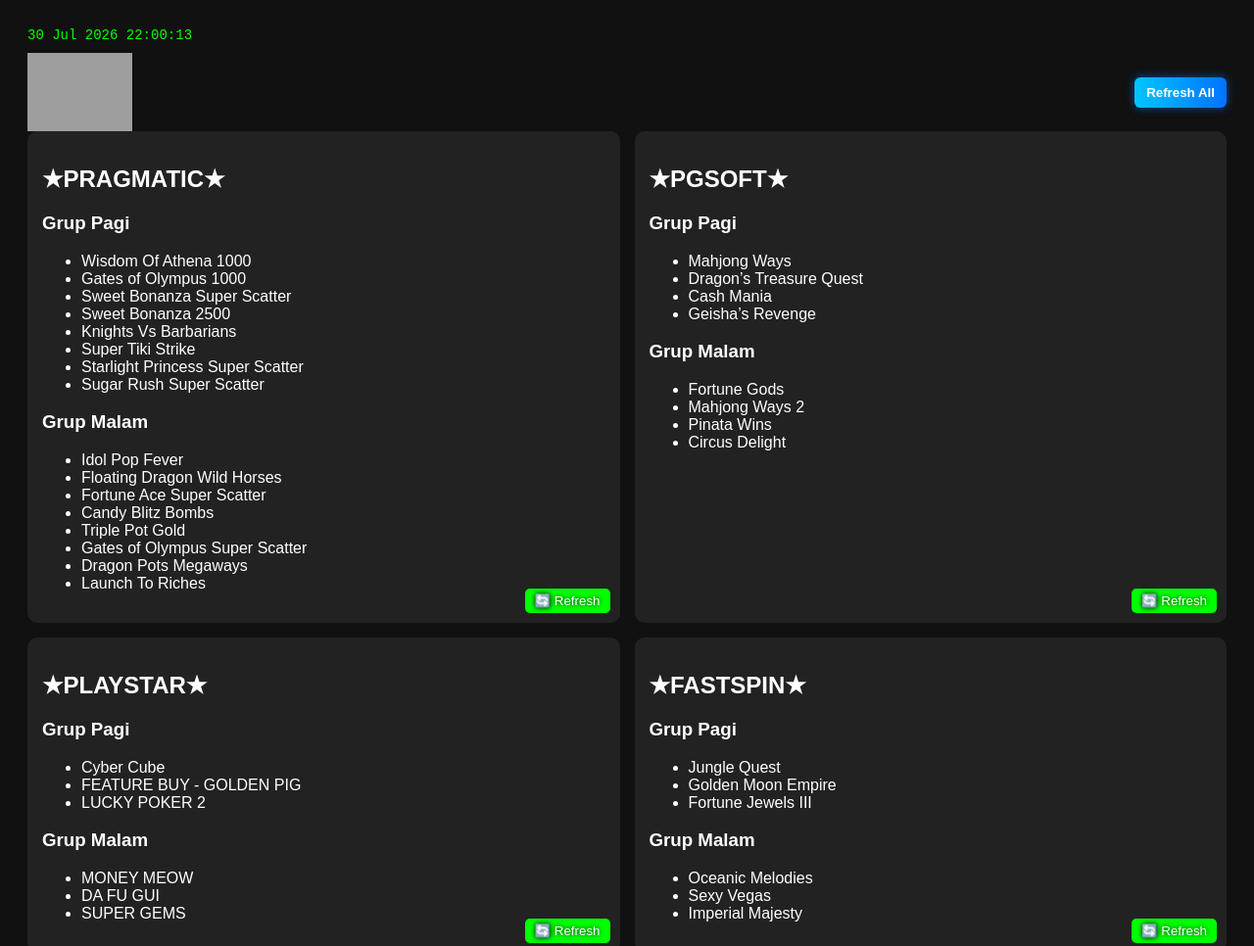
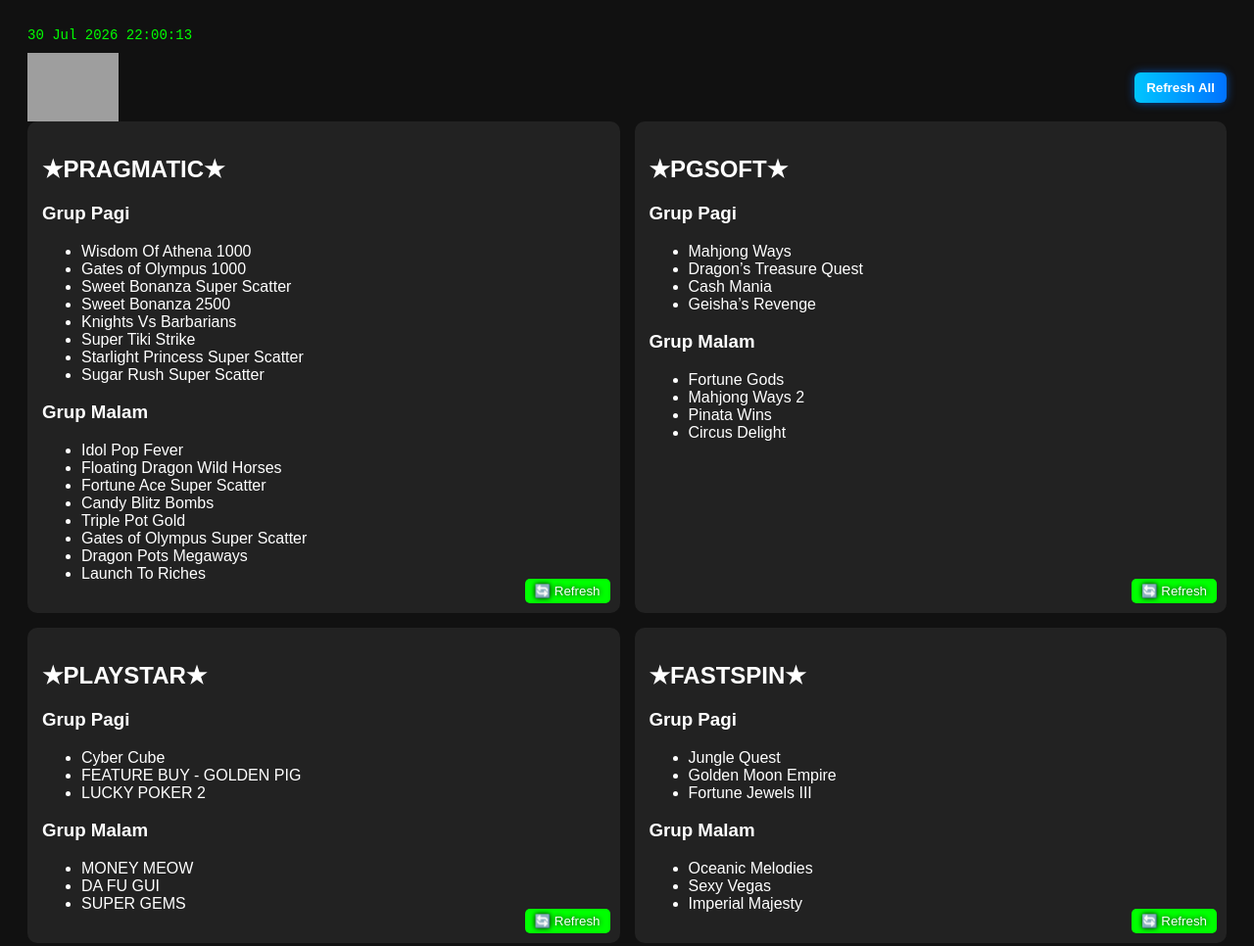
Before and after one commit to bobadepo03/slotgacorpicker, a plain HTML site: page index.html in a window 1280 px wide. Shown: the top 966 px of the page at 98% size. Drawn offline with Linux system fonts and the light colour scheme; grey boxes are pictures that could not be loaded.

Commit message:
Update style.css
adjust logo size

```diff
--- a/style.css
+++ b/style.css
@@ -20,7 +20,7 @@ body{
 }
 
 .logo{
-    height:80px;      /* ubah sesuai kebutuhan */
+    height:70px;      /* ubah sesuai kebutuhan */
     width:auto;
     display:block;
 }
```
